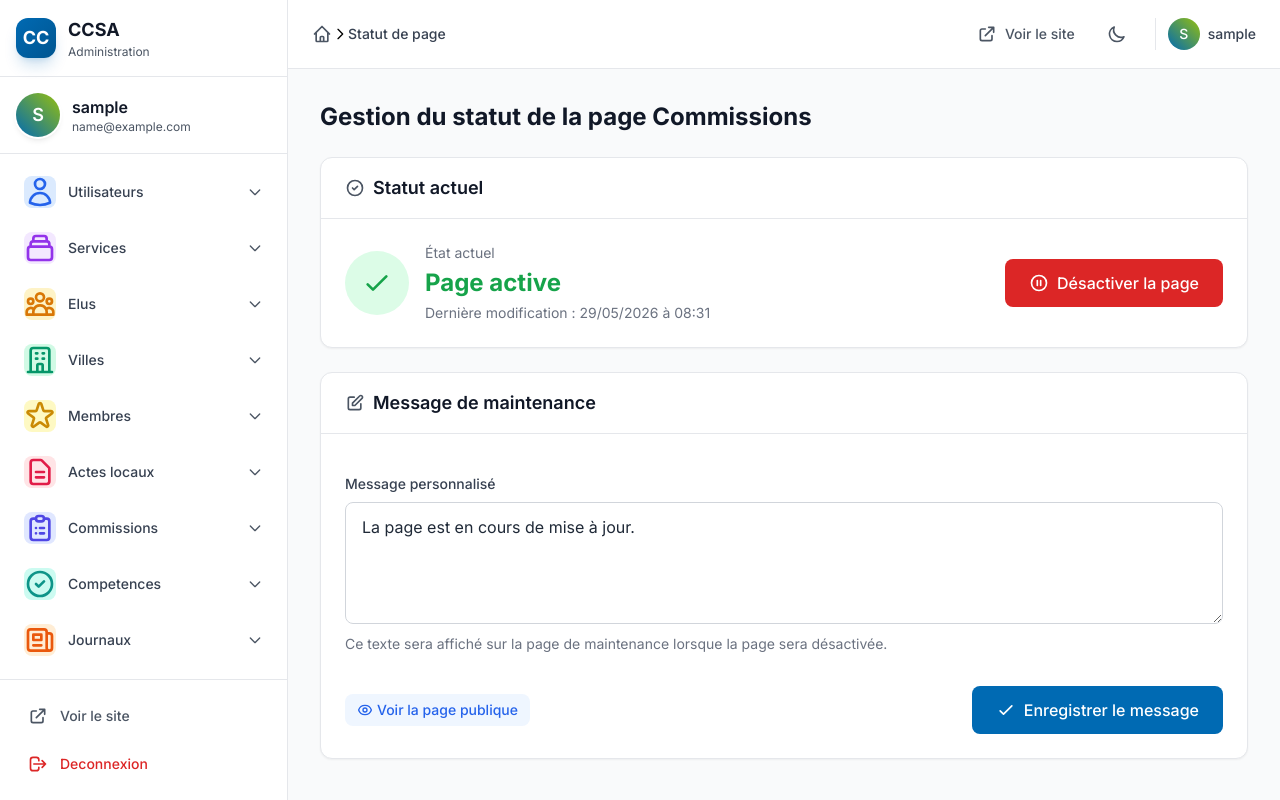
After one commit to gestionsiteccsa/cc-sudavesnois, a Django app: page /adminccsa/commissions/statut-page/ in a window 1280 px wide. The commit adds this page. Run offline with Django 5.2, Linux system fonts and the light colour scheme; the visitor is signed in with stand-in values (Sample User, id 1); data comes from the database, SQL or seed files in the repository; data that the repository does not hold is empty; some libraries are stand-ins or nearby versions.

Commit message:
Ajouter la gestion de la maintenance pour la page Commissions
- Étendre le modèle PageStatus pour supporter la page commissions

- Ajouter la vue manage_page_status pour activer/désactiver la page

- Créer les templates de maintenance et d'administration

- Corriger les URLs admin pour éviter les conflits entre Bureau Communautaire et Commissions

- Ajouter le lien Statut de la page dans la sidebar

```diff
--- a/bureau_communautaire/models.py
+++ b/bureau_communautaire/models.py
@@ -82,6 +82,7 @@ class PageStatus(models.Model):
 
     PAGE_CHOICES = [
         ("bureau-communautaire", "Bureau Communautaire"),
+        ("commissions", "Commissions"),
     ]
 
     page_name = models.CharField(
--- a/bureau_communautaire/urls.py
+++ b/bureau_communautaire/urls.py
@@ -30,7 +30,7 @@ urlpatterns = [
         name="admin_document_delete",
     ),
     path(
-        "adminccsa/statut-page/",
+        "adminccsa/bureau-communautaire/statut-page/",
         views.manage_page_status,
         name="admin_page_status",
     ),
--- /dev/null
+++ b/commissions/templates/commissions/admin_page_status.html
@@ -0,0 +1,154 @@
+{% extends 'admin_base.html' %}
+{% block title %}Statut de page - Commissions{% endblock %}
+{% block breadcrumb %}Statut de page{% endblock %}
+
+{% block content %}
+<div class="space-y-6">
+    <!-- Titre -->
+    <div class="flex items-center justify-between">
+        <h1 class="text-2xl font-bold text-gray-900 dark:text-white">
+            Gestion du statut de la page Commissions
+        </h1>
+    </div>
+
+    <!-- Messages -->
+    {% if messages %}
+        {% for message in messages %}
+            <div class="p-4 rounded-lg {% if message.tags == 'success' %}bg-green-100 text-green-800 dark:bg-green-900/30 dark:text-green-300{% elif message.tags == 'error' %}bg-red-100 text-red-800 dark:bg-red-900/30 dark:text-red-300{% else %}bg-blue-100 text-blue-800 dark:bg-blue-900/30 dark:text-blue-300{% endif %}">
+                {{ message }}
+            </div>
+        {% endfor %}
+    {% endif %}
+
+    <!-- Statut actuel -->
+    <div class="bg-white dark:bg-gray-800 rounded-xl shadow-sm border border-gray-200 dark:border-gray-700 overflow-hidden">
+        <div class="px-6 py-4 border-b border-gray-200 dark:border-gray-700">
+            <h2 class="text-lg font-semibold text-gray-900 dark:text-white flex items-center gap-2">
+                <svg class="w-5 h-5 text-gray-600" fill="none" stroke="currentColor" viewBox="0 0 24 24" aria-hidden="true" focusable="false">
+                    <path stroke-linecap="round" stroke-linejoin="round" stroke-width="2" d="M9 12l2 2 4-4m6 2a9 9 0 11-18 0 9 9 0 0118 0z"/>
+                </svg>
+                Statut actuel
+            </h2>
+        </div>
+        <div class="p-6">
+            <div class="flex items-center justify-between flex-wrap gap-4">
+                <div class="flex items-center">
+                    <div class="w-16 h-16 rounded-full flex items-center justify-center mr-4 {% if page_status.is_active %}bg-green-100 dark:bg-green-900/30{% else %}bg-red-100 dark:bg-red-900/30{% endif %}">
+                        {% if page_status.is_active %}
+                        <svg class="w-8 h-8 text-green-600 dark:text-green-400" fill="none" stroke="currentColor" viewBox="0 0 24 24" aria-hidden="true" focusable="false">
+                            <path stroke-linecap="round" stroke-linejoin="round" stroke-width="2" d="M5 13l4 4L19 7"/>
+                        </svg>
+                        {% else %}
+                        <svg class="w-8 h-8 text-red-600 dark:text-red-400" fill="none" stroke="currentColor" viewBox="0 0 24 24" aria-hidden="true" focusable="false">
+                            <path stroke-linecap="round" stroke-linejoin="round" stroke-width="2" d="M6 18L18 6M6 6l12 12"/>
+                        </svg>
+                        {% endif %}
+                    </div>
+                    <div>
+                        <p class="text-sm text-gray-500 dark:text-gray-400 mb-1">État actuel</p>
+                        <p class="text-2xl font-bold {% if page_status.is_active %}text-green-600 dark:text-green-400{% else %}text-red-600 dark:text-red-400{% endif %}">
+                            {% if page_status.is_active %}Page active{% else %}Page désactivée{% endif %}
+                        </p>
+                        <p class="text-sm text-gray-500 dark:text-gray-400 mt-1">
+                            Dernière modification : {{ page_status.updated_at|date:"d/m/Y à H:i" }}
+                        </p>
+                    </div>
+                </div>
+
+                <form method="post" class="flex-shrink-0">
+                    {% csrf_token %}
+                    <input type="hidden" name="action" value="toggle">
+                    <button type="submit"
+                            class="inline-flex items-center gap-2 px-6 py-3 rounded-lg font-medium transition-colors duration-200 focus:outline-none focus:ring-2 focus:ring-offset-2
+                            {% if page_status.is_active %}
+                                bg-red-600 hover:bg-red-700 text-white focus:ring-red-500
+                            {% else %}
+                                bg-green-600 hover:bg-green-700 text-white focus:ring-green-500
+                            {% endif %}">
+                        {% if page_status.is_active %}
+                        <svg class="w-5 h-5" fill="none" stroke="currentColor" viewBox="0 0 24 24" aria-hidden="true" focusable="false">
+                            <path stroke-linecap="round" stroke-linejoin="round" stroke-width="2" d="M10 9v6m4-6v6m7-3a9 9 0 11-18 0 9 9 0 0118 0z"/>
+                        </svg>
+                        Désactiver la page
+                        {% else %}
+                        <svg class="w-5 h-5" fill="none" stroke="currentColor" viewBox="0 0 24 24" aria-hidden="true" focusable="false">
+                            <path stroke-linecap="round" stroke-linejoin="round" stroke-width="2" d="M14.752 11.168l-3.197-2.132A1 1 0 0010 9.87v4.263a1 1 0 001.555.832l3.197-2.132a1 1 0 000-1.664z"/>
+                            <path stroke-linecap="round" stroke-linejoin="round" stroke-width="2" d="M21 12a9 9 0 11-18 0 9 9 0 0118 0z"/>
+                        </svg>
+                        Activer la page
+                        {% endif %}
+                    </button>
+                </form>
+            </div>
+        </div>
+    </div>
+
+    <!-- Message de maintenance -->
+    <div class="bg-white dark:bg-gray-800 rounded-xl shadow-sm border border-gray-200 dark:border-gray-700 overflow-hidden">
+        <div class="px-6 py-4 border-b border-gray-200 dark:border-gray-700">
+            <h2 class="text-lg font-semibold text-gray-900 dark:text-white flex items-center gap-2">
+                <svg class="w-5 h-5 text-gray-600" fill="none" stroke="currentColor" viewBox="0 0 24 24" aria-hidden="true" focusable="false">
+                    <path stroke-linecap="round" stroke-linejoin="round" stroke-width="2" d="M11 5H6a2 2 0 00-2 2v11a2 2 0 002 2h11a2 2 0 002-2v-5m-1.414-9.414a2 2 0 112.828 2.828L11.828 15H9v-2.828l8.586-8.586z"/>
+                </svg>
+                Message de maintenance
+            </h2>
+        </div>
+        <div class="p-6">
+            <form method="post" class="space-y-4">
+                {% csrf_token %}
+                <input type="hidden" name="action" value="update_message">
+
+                <div>
+                    <label for="maintenance_message" class="block text-sm font-medium text-gray-700 dark:text-gray-300 mb-2">
+                        Message personnalisé
+                    </label>
+                    <textarea id="maintenance_message"
+                              name="maintenance_message"
+                              rows="4"
+                              class="w-full px-4 py-3 rounded-lg border border-gray-300 dark:border-gray-600 bg-white dark:bg-gray-700 text-gray-800 dark:text-gray-200 focus:outline-none focus:ring-2 focus:ring-primary focus:border-transparent"
+                              placeholder="La page est en cours de mise à jour.">{{ page_status.maintenance_message }}</textarea>
+                    <p class="text-sm text-gray-500 dark:text-gray-400 mt-1">
+                        Ce texte sera affiché sur la page de maintenance lorsque la page sera désactivée.
+                    </p>
+                </div>
+
+                <div class="flex items-center justify-between pt-4">
+                    <a href="/commissions/" target="_blank" class="inline-flex items-center gap-1 px-3 py-1.5 text-sm font-medium text-blue-600 hover:text-blue-800 dark:text-blue-400 dark:hover:text-blue-300 bg-blue-50 hover:bg-blue-100 dark:bg-blue-900/20 dark:hover:bg-blue-900/30 rounded-lg transition-colors">
+                        <svg class="w-4 h-4" fill="none" stroke="currentColor" viewBox="0 0 24 24" aria-hidden="true" focusable="false">
+                            <path stroke-linecap="round" stroke-linejoin="round" stroke-width="2" d="M15 12a3 3 0 11-6 0 3 3 0 016 0z"/>
+                            <path stroke-linecap="round" stroke-linejoin="round" stroke-width="2" d="M2.458 12C3.732 7.943 7.523 5 12 5c4.478 0 8.268 2.943 9.542 7-1.274 4.057-5.064 7-9.542 7-4.477 0-8.268-2.943-9.542-7z"/>
+                        </svg>
+                        Voir la page publique
+                    </a>
+                    <button type="submit" class="inline-flex items-center gap-2 px-6 py-3 bg-primary hover:bg-primary/90 text-white font-medium rounded-lg transition-colors duration-200 focus:outline-none focus:ring-2 focus:ring-primary focus:ring-offset-2">
+                        <svg class="w-5 h-5" fill="none" stroke="currentColor" viewBox="0 0 24 24" aria-hidden="true" focusable="false">
+                            <path stroke-linecap="round" stroke-linejoin="round" stroke-width="2" d="M5 13l4 4L19 7"/>
+                        </svg>
+                        Enregistrer le message
+                    </button>
+                </div>
+            </form>
+        </div>
+    </div>
+
+    <!-- Aperçu -->
+    {% if not page_status.is_active %}
+    <div class="bg-amber-50 dark:bg-amber-900/20 border border-amber-200 dark:border-amber-700 rounded-xl p-6">
+        <div class="flex items-start gap-3">
+            <svg class="w-6 h-6 text-amber-600 dark:text-amber-400 flex-shrink-0 mt-0.5" fill="none" stroke="currentColor" viewBox="0 0 24 24" aria-hidden="true" focusable="false">
+                <path stroke-linecap="round" stroke-linejoin="round" stroke-width="2" d="M13 16h-1v-4h-1m1-4h.01M21 12a9 9 0 11-18 0 9 9 0 0118 0z"/>
+            </svg>
+            <div>
+                <h3 class="text-lg font-semibold text-amber-800 dark:text-amber-300 mb-2">Page actuellement en maintenance</h3>
+                <p class="text-amber-700 dark:text-amber-400 mb-3">
+                    La page est actuellement désactivée. Les visiteurs verront le message de maintenance suivant :
+                </p>
+                <blockquote class="border-l-4 border-amber-400 pl-4 italic text-amber-800 dark:text-amber-300 bg-amber-100 dark:bg-amber-900/30 p-3 rounded">
+                    "{{ page_status.maintenance_message }}"
+                </blockquote>
+            </div>
+        </div>
+    </div>
+    {% endif %}
+</div>
+{% endblock %}
--- a/commissions/urls.py
+++ b/commissions/urls.py
@@ -41,4 +41,10 @@ urlpatterns = [
         views.edit_mandat,
         name="edit_mandat",
     ),
+    # Partie gestion du statut de page
+    path(
+        "adminccsa/commissions/statut-page/",
+        views.manage_page_status,
+        name="admin_page_status",
+    ),
 ]
--- a/commissions/views.py
+++ b/commissions/views.py
@@ -1,9 +1,10 @@
 import os
 
+from django.contrib import messages
 from django.contrib.auth.decorators import permission_required
 from django.shortcuts import get_list_or_404, get_object_or_404, redirect, render
 
-from bureau_communautaire.models import Elus
+from bureau_communautaire.models import Elus, PageStatus
 from conseil_communautaire.models import ConseilMembre
 
 from .forms import CommissionDocForm, CommissionForm, MandatForm
@@ -15,19 +16,29 @@ def commissions(request):
     Affiche la page des commissions.
     Optimisé avec prefetch_related et select_related pour éviter les N+1 queries.
     """
+    # Vérifier si la page est active
+    is_active, maintenance_message = PageStatus.is_page_active("commissions")
+
+    if not is_active:
+        return render(
+            request,
+            "commissions/maintenance.html",
+            {"maintenance_message": maintenance_message},
+        )
+
     # Récupération optimisée avec prefetch_related pour la relation ManyToMany Elus
     # Le related_name est "elus" (défini dans le modèle Elus)
-    commissions_qs = Commission.objects.prefetch_related('elus')
+    commissions_qs = Commission.objects.prefetch_related("elus")
     commissions_list = list(commissions_qs)
     nb_commissions = len(commissions_list) if commissions_list else 0
 
     # Récupération optimisée des élus avec select_related pour city
-    elus_qs = Elus.objects.select_related('city')
+    elus_qs = Elus.objects.select_related("city")
     elus_list = list(elus_qs)
 
     # Récupération optimisée des membres avec select_related pour city et linked_commission
     # linked_commission est une ForeignKey vers Commission
-    membres_qs = ConseilMembre.objects.select_related('city', 'linked_commission')
+    membres_qs = ConseilMembre.objects.select_related("city", "linked_commission")
     membres_list = list(membres_qs)
 
     # Document et mandat
@@ -199,3 +210,51 @@ def edit_mandat(request, mandat_id):
     return render(
         request, "commissions/admin_commission_edit_mandat.html", {"form": form}
     )
+
+
+# Partie gestion du statut de page
+@permission_required("commissions.view_commission")
+def manage_page_status(request):
+    """
+    Gère le statut de la page commissions.
+    Permet d'activer/désactiver la page et de personnaliser le message de maintenance.
+    """
+    # Récupérer ou créer le statut de la page
+    page_status, created = PageStatus.objects.get_or_create(
+        page_name="commissions",
+        defaults={
+            "is_active": True,
+            "maintenance_message": "La page est en cours de mise à jour.",
+        },
+    )
+
+    if request.method == "POST":
+        action = request.POST.get("action")
+
+        if action == "toggle":
+            # Inverser le statut actif/inactif
+            page_status.is_active = not page_status.is_active
+            page_status.save()
+            messages.success(
+                request,
+                f"La page a été {'activée' if page_status.is_active else 'mise en maintenance'}.",
+            )
+            return redirect("commissions:admin_page_status")
+
+        elif action == "update_message":
+            # Mettre à jour le message de maintenance
+            new_message = request.POST.get("maintenance_message", "").strip()
+            if new_message:
+                page_status.maintenance_message = new_message
+                page_status.save()
+                messages.success(request, "Le message de maintenance a été mis à jour.")
+            else:
+                messages.error(request, "Le message ne peut pas être vide.")
+            return redirect("commissions:admin_page_status")
+
+    context = {
+        "page_status": page_status,
+        "page_name_display": page_status.get_page_name_display(),
+    }
+
+    return render(request, "commissions/admin_page_status.html", context)
--- a/templates/admin_sidebar.html
+++ b/templates/admin_sidebar.html
@@ -234,6 +234,10 @@
                     <a href="{% url 'commissions:admin_add_commission' %}" class="nav-link flex items-center gap-2 px-3 py-2 rounded-lg text-sm text-gray-600 dark:text-gray-700">
                         <svg class="w-4 h-4" aria-hidden="true" focusable="false" fill="none" stroke="currentColor" viewBox="0 0 24 24"><path stroke-linecap="round" stroke-linejoin="round" stroke-width="2" d="M12 4v16m8-8H4"/></svg>
                         Ajouter une commission
+                    </a>
+                    <a href="{% url 'commissions:admin_page_status' %}" class="nav-link flex items-center gap-2 px-3 py-2 rounded-lg text-sm text-gray-600 dark:text-gray-700">
+                        <svg class="w-4 h-4" aria-hidden="true" focusable="false" fill="none" stroke="currentColor" viewBox="0 0 24 24"><path stroke-linecap="round" stroke-linejoin="round" stroke-width="2" d="M10.325 4.317c.426-1.756 2.924-1.756 3.35 0a1.724 1.724 0 002.573 1.066c1.543-.94 3.31.826 2.37 2.37a1.724 1.724 0 001.065 2.572c1.756.426 1.756 2.924 0 3.35a1.724 1.724 0 00-1.066 2.573c.94 1.543-.826 3.31-2.37 2.37a1.724 1.724 0 00-2.572 1.065c-.426 1.756-2.924 1.756-3.35 0a1.724 1.724 0 00-2.573-1.066c-1.543.94-3.31-.826-2.37-2.37a1.724 1.724 0 00-1.065-2.572c-1.756-.426-1.756-2.924 0-3.35a1.724 1.724 0 001.066-2.573c-.94-1.543.826-3.31 2.37-2.37.996.608 2.296.07 2.572-1.065z"/><path stroke-linecap="round" stroke-linejoin="round" stroke-width="2" d="M15 12a3 3 0 11-6 0 3 3 0 016 0z"/></svg>
+                        Statut de la page
                     </a>
                 </div>
             </div>
```
Also changed, not shown: commissions/templates/commissions/maintenance.html (added, +72 -0 lines), bureau_communautaire/migrations/0007_alter_pagestatus_page_name.py (added).
